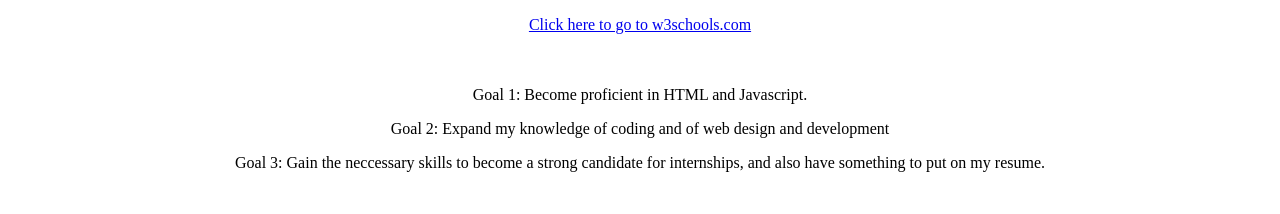
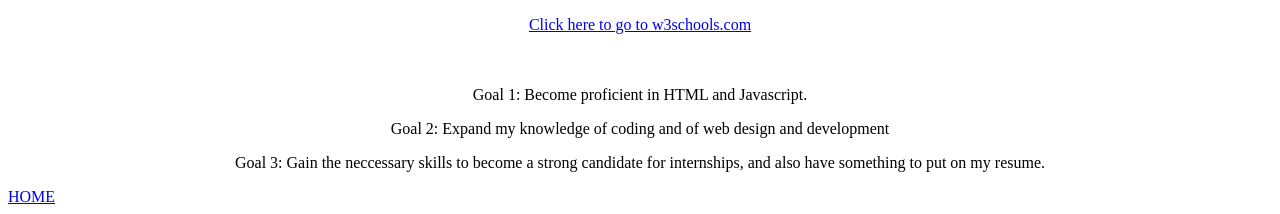
Before and after one commit to tristanpanora/Micro-CredQCC, a plain HTML site: page Lab3/lab3.html in a window 1280 px wide. Shown: the part 853-1067 px from the top of the page. Before the commit the page ends 1041 px from the top, so only its background shows below. Drawn offline with Linux system fonts and the light colour scheme.

Commit message:
added home link

```diff
--- a/Lab3/lab3.html
+++ b/Lab3/lab3.html
@@ -2,6 +2,9 @@
 <html> <!-- comment -->
 	<head> <!-- whatever is in the head is usually what the computer uses to locate a site on google search-->
 		<title> Lab 3</title> <!-- Title appears in tab -->
+		</head>
+
+		<body>
 		<center>
 
 		<h1>QCC CUNY</h1>
@@ -43,8 +46,9 @@
 		<p> Goal 3: Gain the neccessary skills to become a strong candidate for internships, and also have something to put on my resume. </p>
 
 	</center>
+	<a href="../Lab7/lab7.html"> HOME </a>
+</body>
 
-	</head>
 
 <!-- This is how you comment -->
 </html>
```
Also changed, not shown: Lab1/lab1.html (+1 -0 lines), Lab2/lab2.html (+1 -0 lines), Lab4/lab4.html (+1 -1 lines), Lab5/lab5.html (+1 -1 lines), Lab6/lab6.html (+2 -0 lines).
